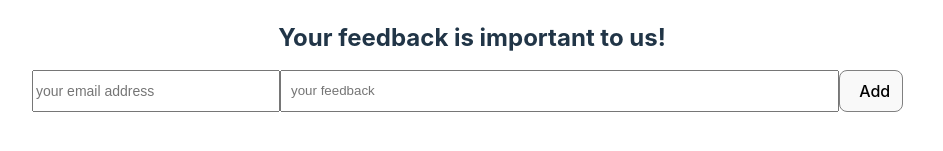
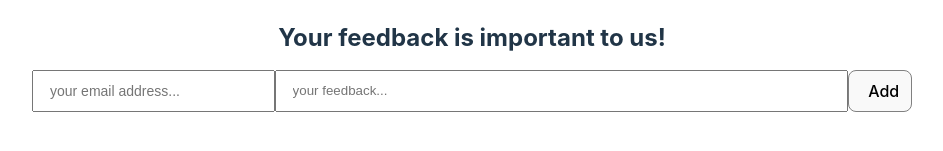
Before and after one commit to elis-11/hobbies-challenges, a React (Vite) app: page / in a window 1280 px wide. Shown: the part 543-694 px from the top of the page, without its empty margins (168-1111 px from the left). Built offline with nearby package versions, Linux system fonts and the light colour scheme.

Commit message:
Styling Feedback

```diff
--- a/src/App.css
+++ b/src/App.css
@@ -53,15 +53,15 @@ font-weight: bold;
 .input_email{
   display: flex;
   justify-content: center;
-  width: 15rem;
+  width: 14rem;
   min-height: 2rem;
-  /* padding-left: 9px; */
+  padding-left: 1rem;
   font-size: 14px;
 }
 .input_text{
-  width: 34rem;
+  width: 35rem;
   min-height: 2rem;
-  padding-left: 9px;
+  padding-left: 1rem;
 }
 .add{
   width: 4rem;
--- a/src/App.jsx
+++ b/src/App.jsx
@@ -115,7 +115,7 @@ function App() {
             type="text"
             className="input_email"
             name="email"
-            placeholder="your email address"
+            placeholder="your email address..."
             value={user.email}
             onChange={handleUserInput}
           />
@@ -123,7 +123,7 @@ function App() {
             type="text"
             className="input_text"
             name="text"
-            placeholder="your feedback"
+            placeholder="your feedback..."
             value={user.text}
             onChange={handleUserInput}
           />
```
